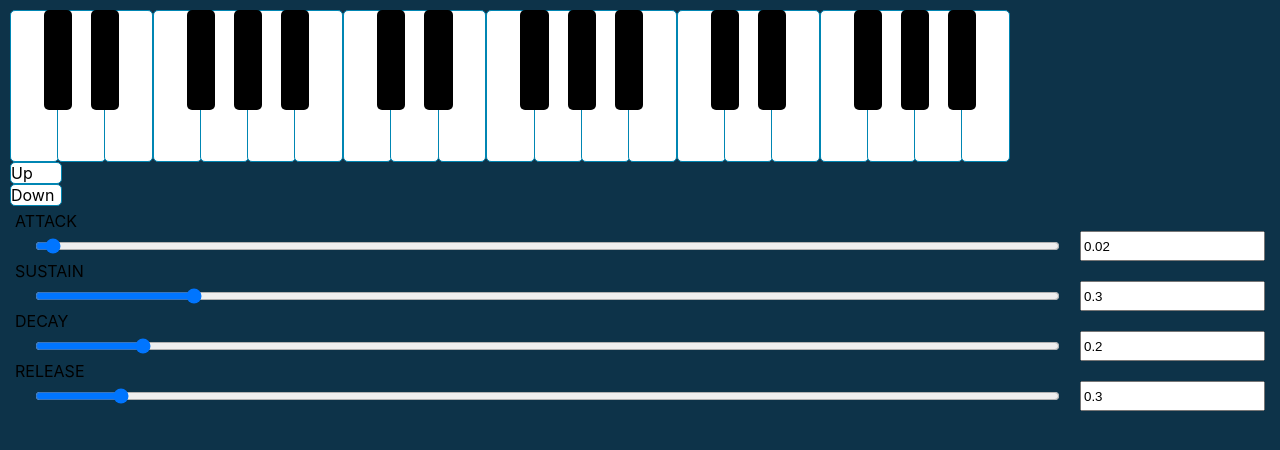
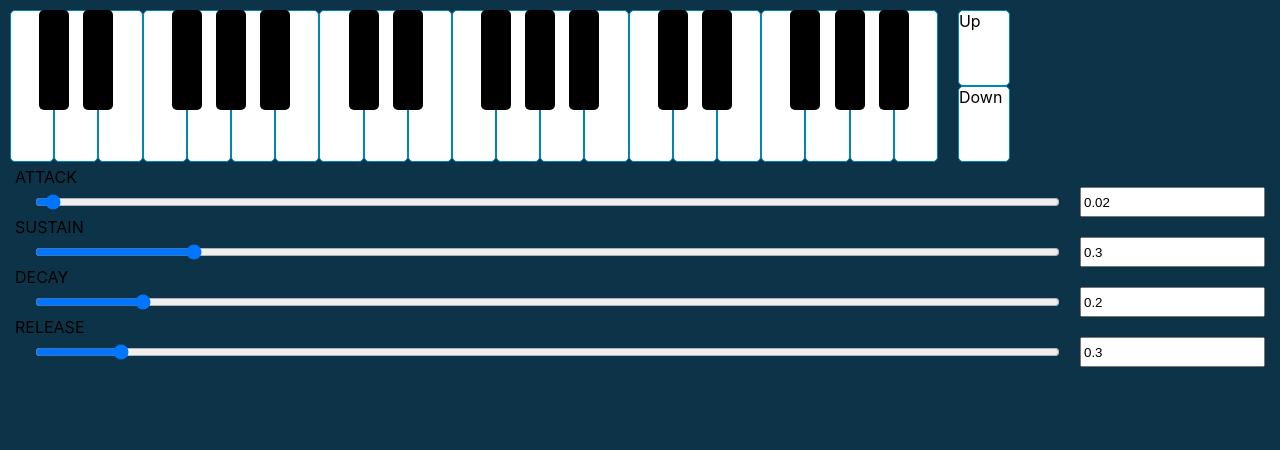
Before and after one commit to coreykress/synth, a React (Create React App) app: page / in a window 1280 px wide. Shown: the top 450 px of the page. Built offline with nearby package versions, Linux system fonts and the light colour scheme.

Commit message:
more styles

```diff
--- a/src/App.css
+++ b/src/App.css
@@ -38,6 +38,7 @@ body {
 
 #whiteKeyContainer {
   display: flex;
+  flex: 1;
   max-width: 1000px;
   width: 100%;
 }
@@ -67,6 +68,7 @@ body {
   border: solid 1px #0086B3;
   border-radius: 5px;
   background-color: #fff;
+  flex: 1;
   width: 50px;
   height: 150px;
 }
@@ -89,6 +91,7 @@ body {
 }
 
 #octaveContainer {
+  padding-left: 20px;
   display: flex;
 }
 
--- a/src/Keyboard.js
+++ b/src/Keyboard.js
@@ -188,13 +188,14 @@ class Keyboard extends Component {
                onMouseLeave={this.setKeyboardInActive}
           >
             {this.buildKeyboard()}
-          </div>
-          <div id="octaveContainer">
-            <div id="octaveButtons">
-              <div className="octaveButton" id="octaveUp" onClick={this.octaveUp}>Up</div>
-              <div className="octaveButton" id="octaveDown" onClick={this.octaveDown}>Down</div>
+            <div id="octaveContainer">
+              <div id="octaveButtons">
+                <div className="octaveButton" id="octaveUp" onClick={this.octaveUp}>Up</div>
+                <div className="octaveButton" id="octaveDown" onClick={this.octaveDown}>Down</div>
+              </div>
             </div>
           </div>
+
           <div id="asdrContainer">
             <div>ATTACK</div>
             <div className="asdrSlider">
```
